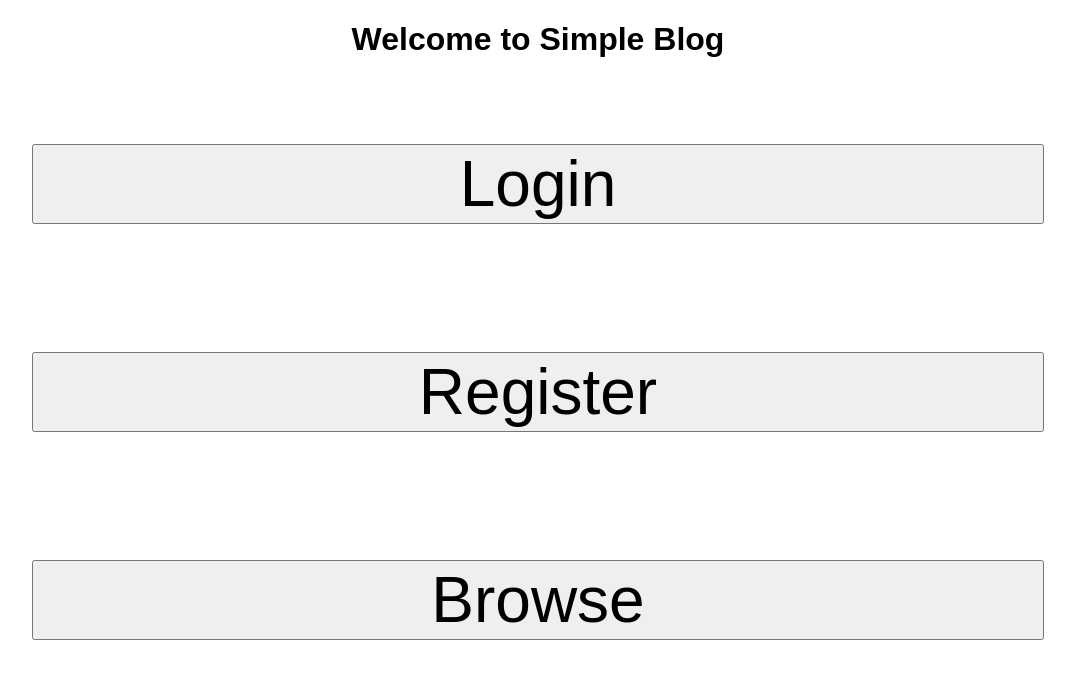
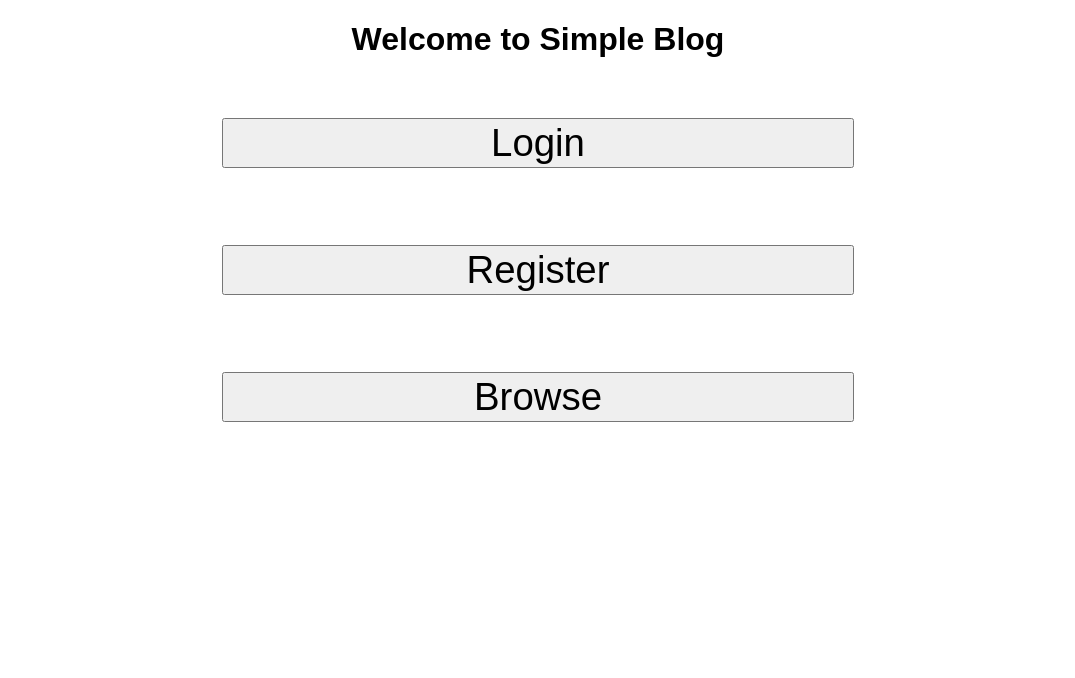
Before and after one commit to lazar0169/simple_blog_app, a React (Create React App) app: page / in a window 1280 px wide. Shown: the top 678 px of the page, without its empty margins (102-1177 px from the left). Built offline with nearby package versions, Linux system fonts and the light colour scheme.

Commit message:
Fixed references

```diff
--- a/src/App.js
+++ b/src/App.js
@@ -1,6 +1,6 @@
 import React from 'react';
 import { BrowserRouter, Switch, Route } from 'react-router-dom';
-import Posts from './components/posts';
+import Posts from './pages/posts';
 import Post from './pages/post';
 import PostForm from './components/postForm';
 import Home from './pages/home';
--- a/src/pages/posts.js
+++ b/src/pages/posts.js
@@ -1,6 +1,6 @@
 import React from 'react';
 import axios from 'axios';
-import PostItem from './postItem';
+import PostItem from '../components/postItem';
 import '../style/posts.scss';
 
 class Posts extends React.Component {
--- a/src/style/home.scss
+++ b/src/style/home.scss
@@ -11,8 +11,8 @@ h1 {
     flex-direction: column;
 
     button {
-        font-size: 5vw;
-        width: 80%;
+        font-size: 3vw;
+        width: 50%;
         margin: 1em 0;
     }
 }
```
